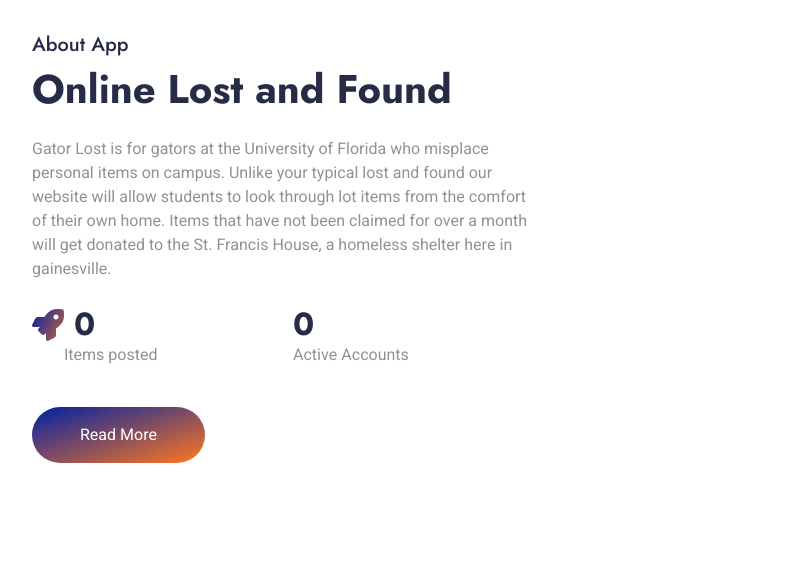
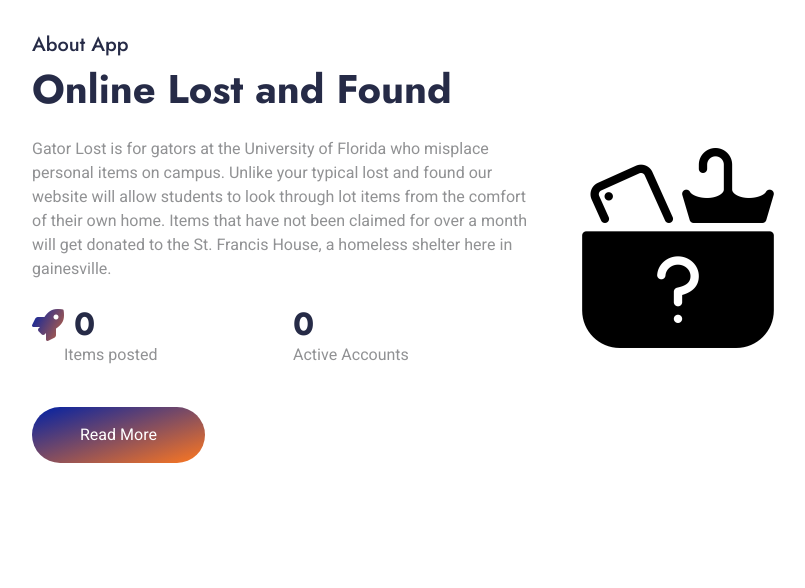
Before and after one commit to amandacruzz/TheFounders, a Django app: page / in a window 1280 px wide. Shown: the part 643-1231 px from the top of the page, without its empty margins (86-891 px from the left). Run offline with Django 4.2, Linux system fonts and the light colour scheme; data that the repository does not hold is empty; some libraries are stand-ins or nearby versions.

Commit message:
Added picture back in to main screen

```diff
--- a/templates/index.html
+++ b/templates/index.html
@@ -93,6 +93,10 @@
                             </div>
                         </div>
                         <a href="" class="btn btn-primary-gradient py-sm-3 px-4 px-sm-5 rounded-pill mt-3">Read More</a>
+                    </div>
+                        <div class="col-lg-6">
+                            <a href="{% url 'preview' %}"><img class="img-fluid wow fadeInUp" data-wow-delay="0.5s" src="{% static 'img/lostandfound.png' %}" id="switch_pic" alt="Preview Hextrack"> </a>
+                    </div>
                 </div>
             </div>
         </div>
```
Also changed, not shown: static/img/lostandfound.png (added).
